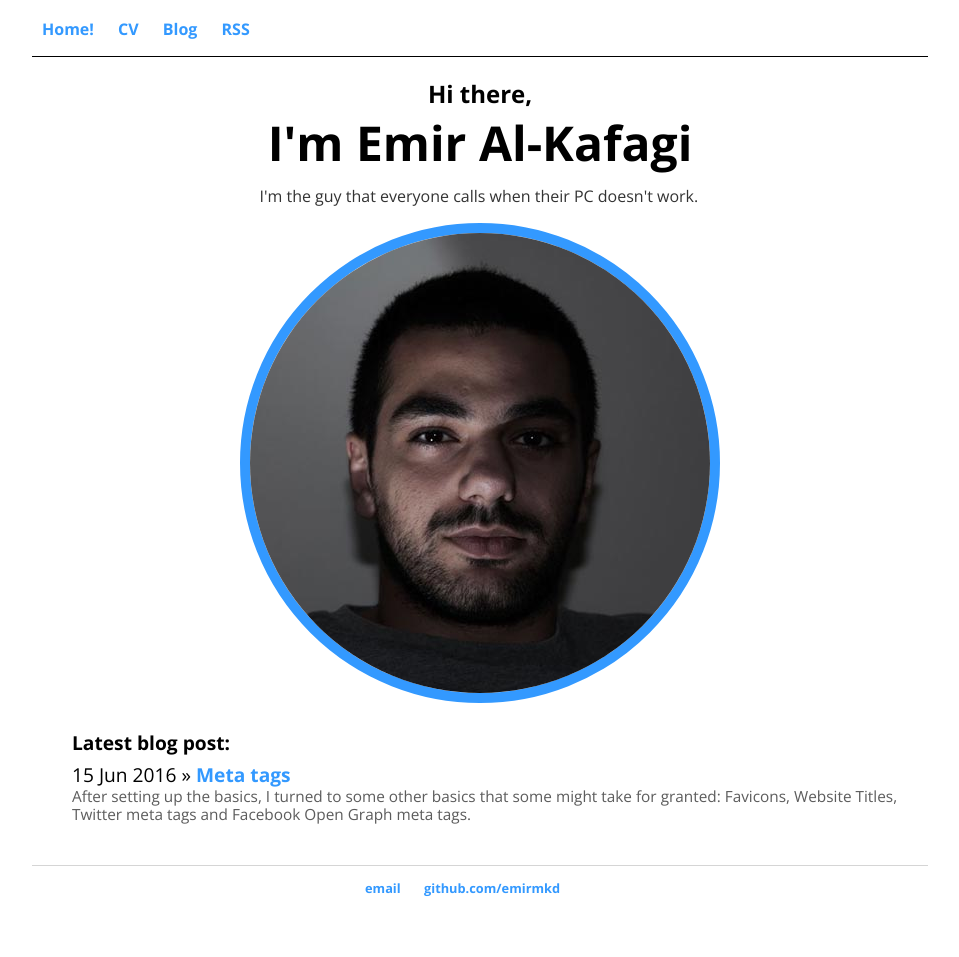
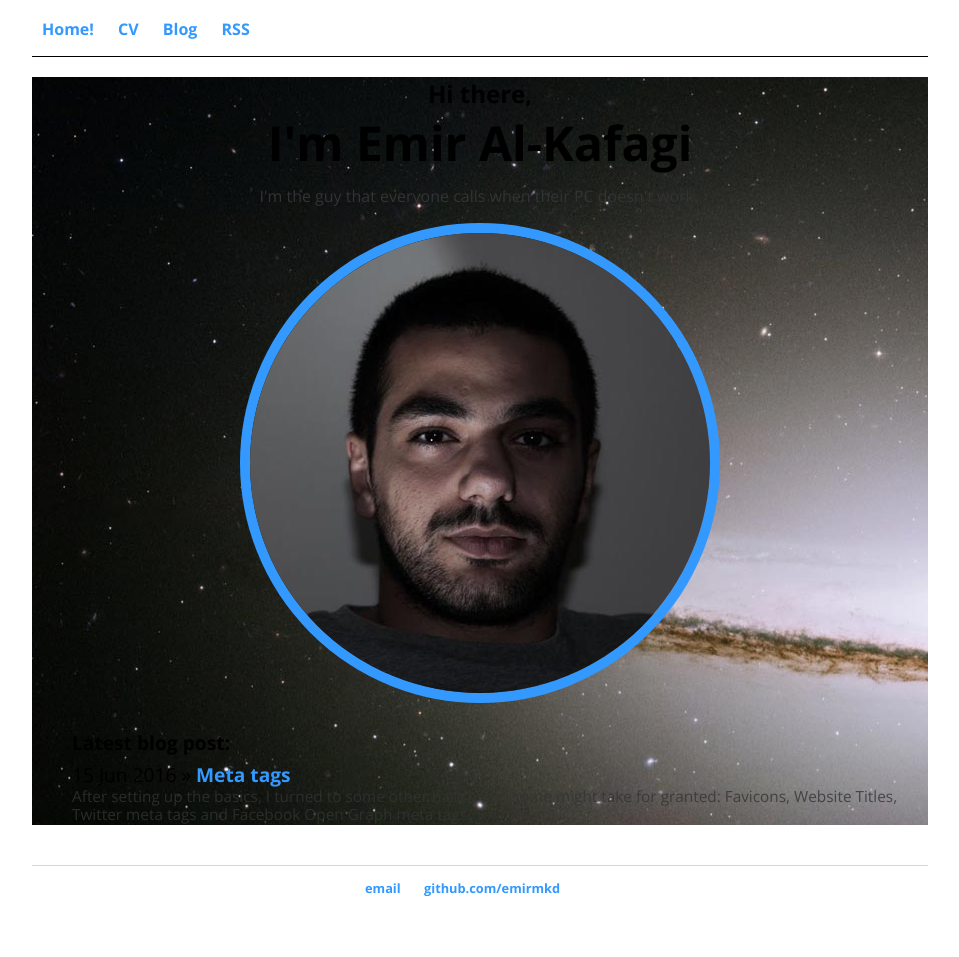
Before and after one commit to emirmkd/emirmkd.github.io, a Jekyll site: the page built from index.html, in a window 1280 px wide. Shown: the whole page, without its empty margins (160-1119 px from the left). Built offline with Jekyll 4.4.1, drawn with Linux system fonts in a browser that asks for light colours.

Commit message:
Update main.css

```diff
--- a/css/main.css
+++ b/css/main.css
@@ -220,4 +220,8 @@ a.sidebar-nav-item:focus {
     margin-right: 4rem;
   }
 }
+.home {
+    background-image: url(https://emiralkafagi.me/img/galaxy.jpg);
+    width: 100%;
+    height: auto;
 }
```
